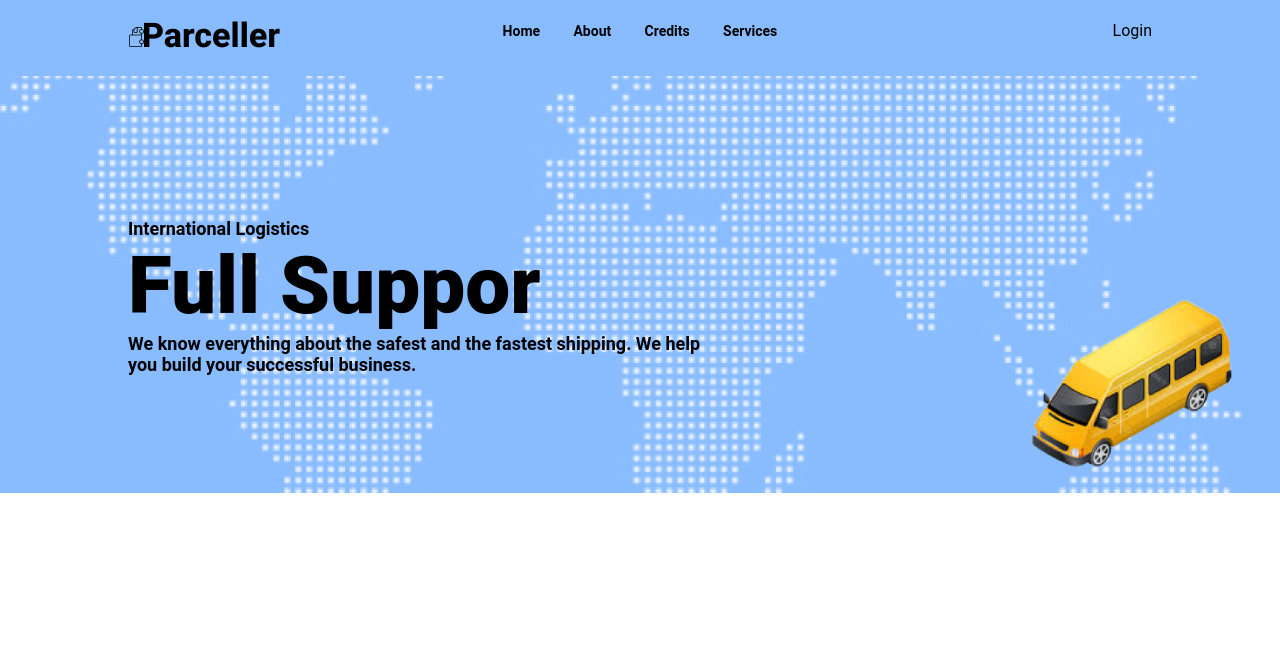
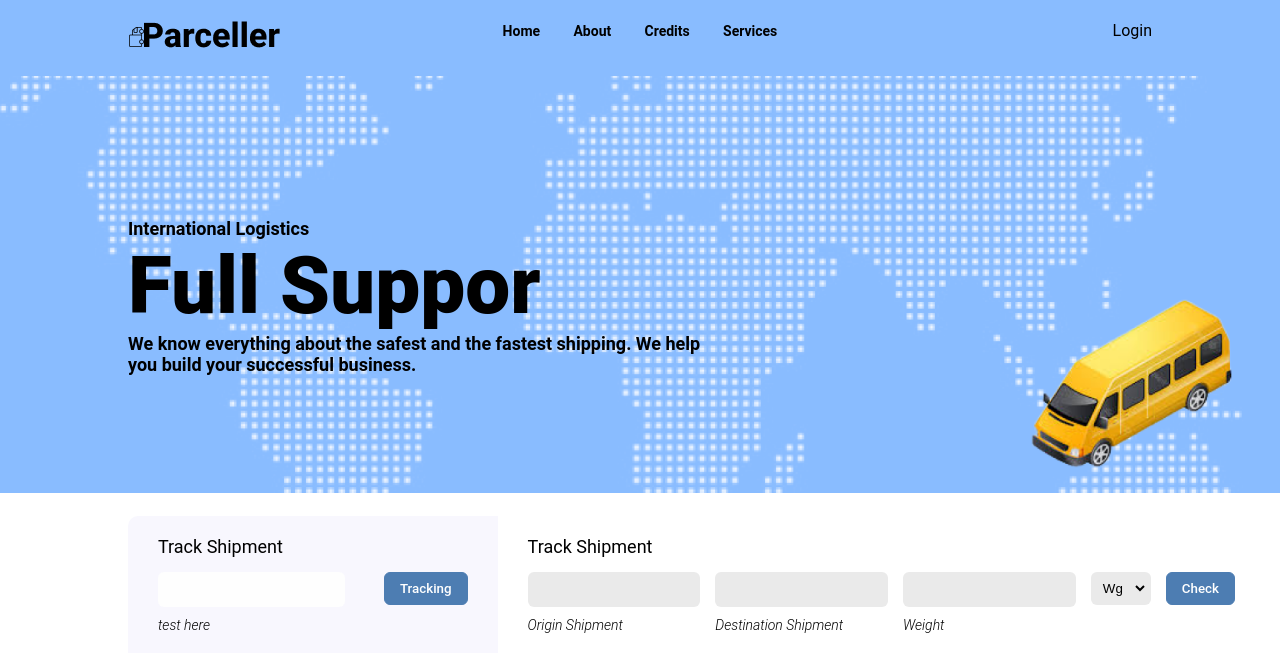
Before and after one commit to pavanbaddi/parceller, a Next.js app: page / in a window 1280 px wide. Shown: the top 672 px of the page. Built offline with nearby package versions, Linux system fonts and the light colour scheme.

Commit message:
Tracking Section done

```diff
--- a/src/app/components/NavBar.tsx
+++ b/src/app/components/NavBar.tsx
@@ -1,4 +1,4 @@
-import React from 'react';
+import React, { MouseEvent, MouseEventHandler } from 'react';
 import Image from 'next/image';
 import styles from '../stylesheets/NavBar.module.scss';
 import funcs from '../functions';
@@ -6,6 +6,9 @@ import funcs from '../functions';
 const { withStyles } = funcs;
 
 export default function NavBar() {
+  const handleVoid = (e: MouseEvent<HTMLAnchorElement>): void =>
+    e.preventDefault();
+
   return (
     <div className={withStyles(styles, ['container', 'nav-container'])}>
       <div className={withStyles(styles, 'inner')}>
@@ -27,18 +30,24 @@ export default function NavBar() {
             </div>
 
             <div className={withStyles(styles, 'menu-list__item')}>
-              <a href="#">About</a>
+              <a href="#" onClick={handleVoid}>
+                About
+              </a>
             </div>
 
             <div
               className={withStyles(styles, 'menu-list__item')}
               id="credits-link"
             >
-              <a href="javascript:void(0);">Credits</a>
+              <a href="#" onClick={handleVoid}>
+                Credits
+              </a>
             </div>
 
             <div className={withStyles(styles, 'menu-list__item')}>
-              <a href="#">Services</a>
+              <a href="#" onClick={handleVoid}>
+                Services
+              </a>
             </div>
           </div>
         </div>
--- /dev/null
+++ b/src/app/page-components/TrackingSection.tsx
@@ -0,0 +1,138 @@
+import React from 'react';
+import styles from '../stylesheets/page-components/TrackingSection.module.scss';
+import funcs from '../functions';
+
+const { withStyles } = funcs;
+
+export default function TrackingSection() {
+  return (
+    <div
+      className={withStyles(styles, [
+        'container',
+        'tracking-section',
+        'hidden-sm',
+      ])}
+    >
+      <div className={withStyles(styles, ['inner'])}>
+        <div
+          className={withStyles(styles, [
+            'tracking-and-pricing-calculator-form-container',
+          ])}
+        >
+          <div className={withStyles(styles, ['tracking-wrapper'])}>
+            <div className={withStyles(styles, ['inner'])}>
+              <p>Track Shipment</p>
+              <div className={withStyles(styles, ['row-form'])}>
+                <div className={withStyles(styles, ['row-form-item'])}>
+                  <div>
+                    <input
+                      type="text"
+                      id="tracking_no"
+                      className={withStyles(styles, ['form-control'])}
+                    />
+                  </div>
+                  <div>
+                    <p className={withStyles(styles, ['help-text'])}>
+                      test here
+                    </p>
+                  </div>
+                </div>
+
+                <div
+                  className={withStyles(styles, [
+                    'row-form-item',
+                    'btn-wrapper',
+                  ])}
+                >
+                  <button
+                    type="button"
+                    className={withStyles(styles, ['btn', 'btn-primary'])}
+                  >
+                    Tracking
+                  </button>
+                </div>
+              </div>
+            </div>
+          </div>
+
+          <div className={withStyles(styles, ['shipment-rate-wrapper'])}>
+            <div className={withStyles(styles, ['inner'])}>
+              <p>Track Shipment</p>
+              <div className={withStyles(styles, ['row-form'])}>
+                <div className={withStyles(styles, ['row-form-item'])}>
+                  <div>
+                    <input
+                      type="text"
+                      className={withStyles(styles, [
+                        'form-control',
+                        'bg-light__grey',
+                      ])}
+                    />
+                  </div>
+                  <div>
+                    <p>Origin Shipment</p>
+                  </div>
+                </div>
+
+                <div className={withStyles(styles, ['row-form-item'])}>
+                  <div>
+                    <input
+                      type="text"
+                      className={withStyles(styles, [
+                        'form-control',
+                        'bg-light__grey',
+                      ])}
+                    />
+                  </div>
+                  <div>
+                    <p>Destination Shipment</p>
+                  </div>
+                </div>
+
+                <div
+                  className={withStyles(styles, [
+                    'row-form-item',
+                    'weight-wrapper',
+                  ])}
+                >
+                  <input
+                    type="text"
+                    className={withStyles(styles, [
+                      'form-control',
+                      'bg-light__grey',
+                    ])}
+                  />
+                  <div>
+                    <p>Weight</p>
+                  </div>
+                </div>
+
+                <div
+                  className={withStyles(styles, [
+                    'row-form-item',
+                    'weight-select-wrapper',
+                  ])}
+                >
+                  <select className={withStyles(styles, ['form-control'])}>
+                    <option value="">Wg</option>
+                    <option value="grams">Gms</option>
+                    <option value="kg">KG</option>
+                  </select>
+                </div>
+
+                <div className={withStyles(styles, ['row-form-item'])}>
+                  <button
+                    type="button"
+                    className={withStyles(styles, ['btn', 'btn-primary'])}
+                  >
+                    Check
+                  </button>
+                </div>
+              </div>
+            </div>
+          </div>
+        </div>
+      </div>
+    </div>
+  );
+}
--- a/src/app/pages/index.tsx
+++ b/src/app/pages/index.tsx
@@ -1,6 +1,7 @@
 import React from 'react';
 import NavBar from '../components/NavBar';
 import LandingSection from '../page-components/LandingSection';
+import TrackingSection from '../page-components/TrackingSection';
 import styles from '../stylesheets/index/Index.module.scss';
 import funcs from '../functions';
 
@@ -10,8 +11,8 @@ export default function index() {
   return (
     <div className={withStyles(styles, 'site-container')}>
       <NavBar />
-
       <LandingSection />
+      <TrackingSection />
     </div>
   );
 }
--- /dev/null
+++ b/src/app/stylesheets/_animations.scss
@@ -0,0 +1,19 @@
+@keyframes widthIncrease1 {
+    from{
+        width: 0%;
+    }
+
+    to{
+        width: 0%;
+    }
+}
+
+@keyframes scale {
+    from{
+        transform: scale(1);
+    }
+
+    to{
+        transform: scale(3);
+    }
+}
--- /dev/null
+++ b/src/app/stylesheets/_buttons.scss
@@ -0,0 +1,42 @@
+@import './vars';
+.btn{
+    border: transparent;
+    background: #EAEAEA;
+    padding: 8px 15px;
+    border-radius: 6px;
+    font-family: 'Roboto';
+    font-weight: 500;
+    cursor: pointer;
+}
+
+.btn-primary{
+    border: 1px solid #4D7DB2;
+    background: #4D7DB2;
+    color:#FFFFFF;
+}
+
+.btn-plain{
+    background-color: #FFF;
+    padding: 0;
+}
+
+.btn-block{
+    width: 100%;
+}
+
+.btn-container{
+
+    background-color: $black;
+    padding: 15px 20px;
+    color: $white;
+    border-radius: 4px;
+    cursor: pointer;
+    display: inline-block;
+
+    input{
+        outline: none;
+        border: none;
+        background-color: transparent;
+        color: $white;
+    }
+}
--- /dev/null
+++ b/src/app/stylesheets/_inputs.scss
@@ -0,0 +1,64 @@
+@import 'vars';
+@import 'buttons';
+@import 'helpers';
+@import 'animations';
+
+.base-form-control{
+    box-sizing: border-box;
+    height: 35px;
+    border: 3px solid transparent;
+    border-radius: 6px;
+    background-color: #FEFEFE;
+    text-indent:5px;
+    outline: none;
+    width: 100%;
+
+    &:focus, &:focus-visible{
+        border: 3px solid #89BCFF!important;
+    }
+}
+
+input.form-control{
+    @extend .base-form-control;
+
+    &.line{
+        background-color: transparent;
+        border: 0;
+        padding: 0;
+        text-indent:0px;
+        color: $white;
+    }
+
+    // &.line::placeholder, &.line:-moz-input-placeholder, &.line::-webkit-input-placeholder{
+    //     font-size: 26px;
+    //     color:red;
+    // }
+
+    &.line+.line::before, &.line+.line::after{
+        content:"";
+        background-color: #666;
+        display: block;
+        width: 100%;
+        height: 2px;
+        position: relative;
+        top: 0px;
+        transition: 0.5s;
+    }
+
+    &.line+.line::after{
+        position: relative;
+        top:-2px;
+        width: 0%;
+    }
+
+    &.line:focus+.line::after{
+        background-color: #FFFFFF;
+        width: 100%;
+    }
+}
+
+select.form-control{
+    @extend .base-form-control;
+    @extend .bg-light__grey;
+    height: 33px;
+}
--- /dev/null
+++ b/src/app/stylesheets/page-components/TrackingSection.module.scss
@@ -0,0 +1,76 @@
+@import '../buttons';
+@import '../helpers';
+@import '../inputs';
+@import '../vars';
+
+.tracking-section{
+    position: relative;
+    .tracking-and-pricing-calculator-form-container{
+        position: absolute;
+        display: flex;
+        border-radius: 6px;
+        .tracking-wrapper{
+            width: 30%;
+            background-color: $primary-color;
+            padding: 20px 30px;
+            border-top-left-radius: 10px;
+
+            .help-text{
+                padding-top: 10px;
+                font-size: 14px;
+                font-weight: 300;
+                font-style: italic;
+            }
+
+            .btn-wrapper{
+                padding-left: 15px;
+            }
+
+            .row-form{
+                display: flex;
+                align-items: flex-start;
+                justify-content: space-between;
+            }
+        }
+
+        .shipment-rate-wrapper{
+            width: 70%;
+            background-color: $white;
+            padding: 20px 30px;
+            border-bottom-right-radius: 10px;
+
+            .row-form{
+                display: flex;
+                align-items: flex-start;
+                justify-content: space-between;
+
+                .row-form-item{
+                    margin-right: 15px;
+                    p{
+                        padding-top: 10px;
+                        font-size: 14px;
+                        font-weight: 300;
+                        font-style: italic;
+                    }
+                }
+
+                .weight-select-wrapper{
+                    min-width: 60px;
+                }
+            }
+
+        }
+
+        .tracking-wrapper .inner > p, .shipment-rate-wrapper .inner > p{
+            padding-bottom: 15px;
+        }
+    }
+}
+
+@media only screen and (min-width: 300px)  and (max-width: 600px) {
+    .tracking-section{
+        .tracking-and-pricing-calculator-form-container{
+
+        }
+    }
+}
```
